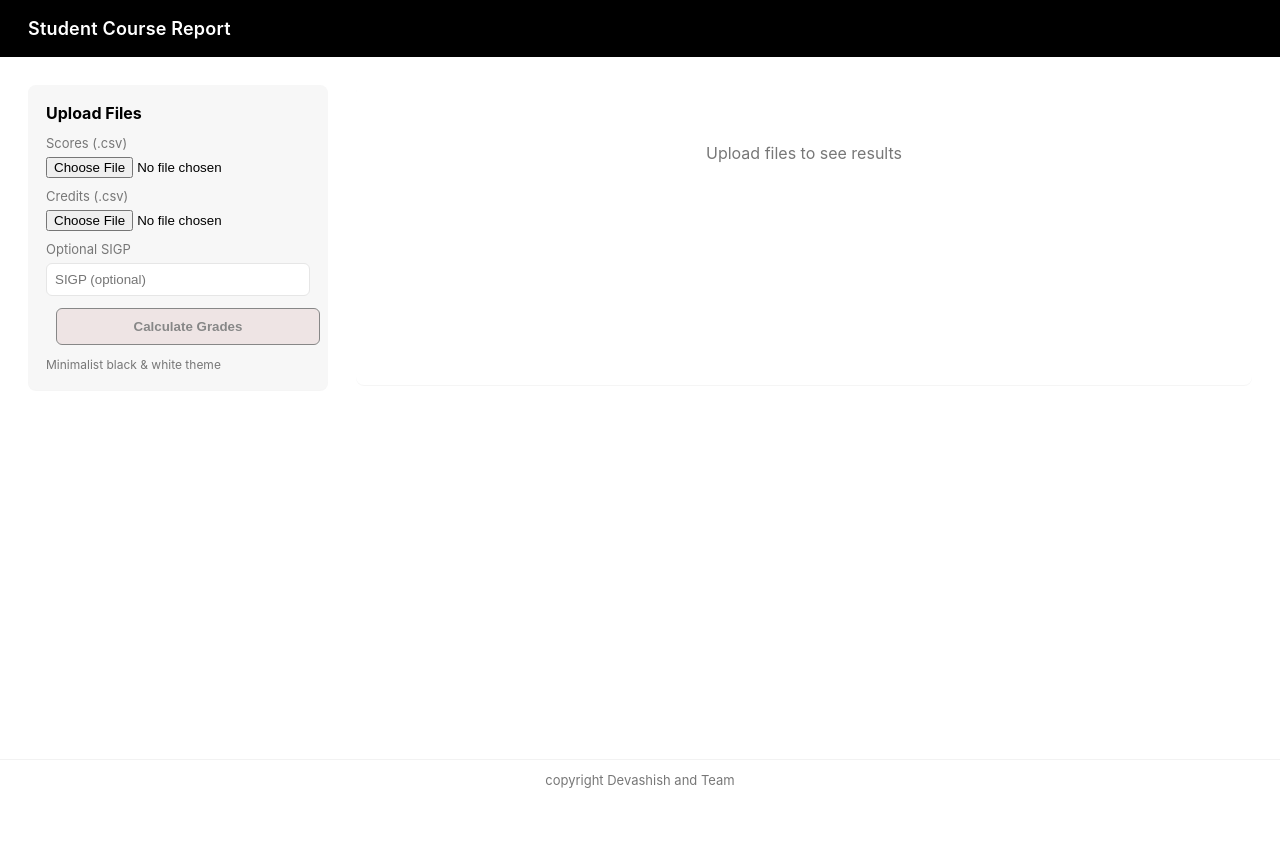
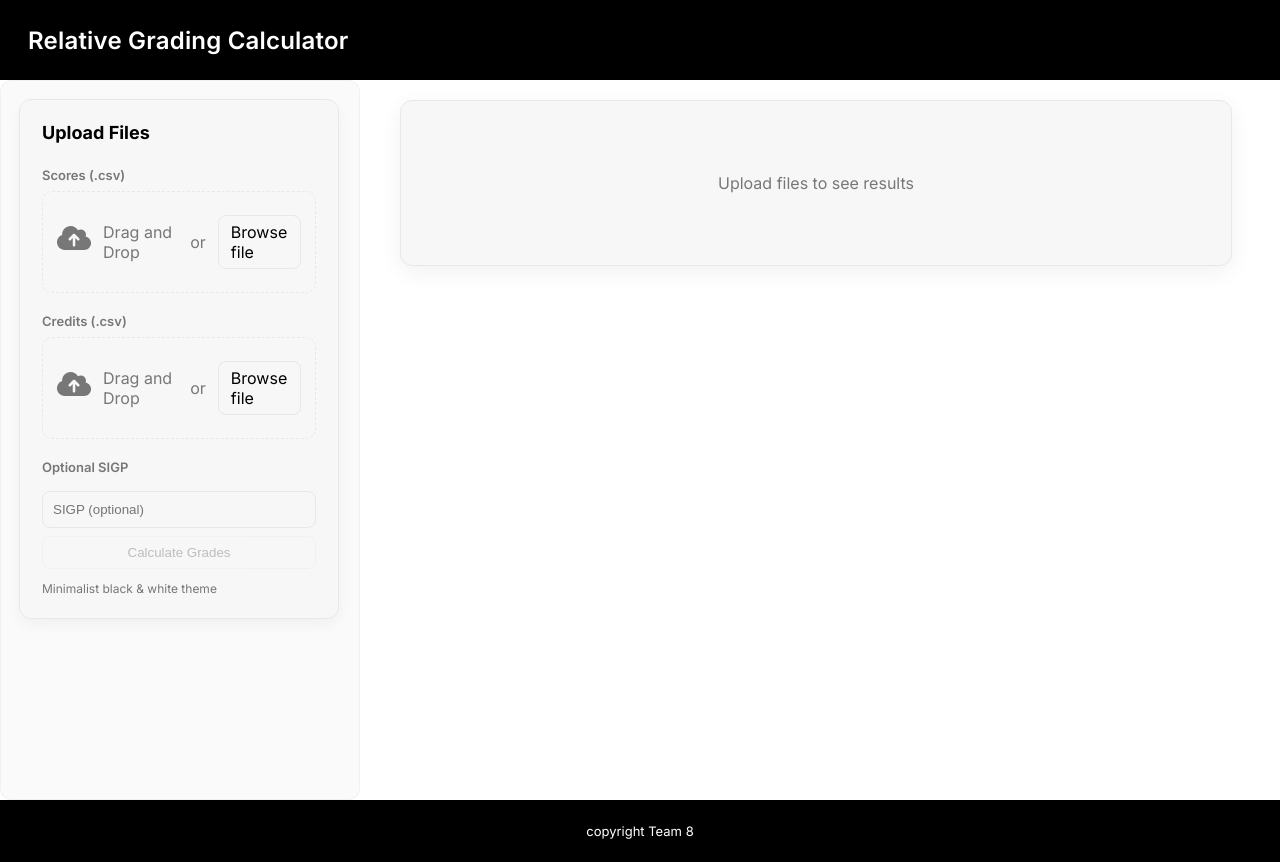
Before and after one commit to Game-Coder-94/MicroProject, a React (Create React App) app in the folder frontend/: page / in a window 1280 px wide. Before the commit the page ends 800 px from the top, so only its background shows below. Built offline with nearby package versions, Linux system fonts and the light colour scheme.

Commit message:
frountend updated

```diff
--- a/frontend/public/index.html
+++ b/frontend/public/index.html
@@ -15,6 +15,8 @@
       user's mobile device or desktop. See https://developers.google.com/web/fundamentals/web-app-manifest/
     -->
     <link rel="manifest" href="%PUBLIC_URL%/manifest.json" />
+    <!-- Google Fonts: playfair for display, inter for UI -->
+    <link href="https://fonts.googleapis.com/css2?family=Playfair+Display:wght@700;900&family=Inter:wght@300;400;600;700&display=swap" rel="stylesheet">
     <!--
       Notice the use of %PUBLIC_URL% in the tags above.
       It will be replaced with the URL of the `public` folder during the build.
@@ -24,7 +26,7 @@
       work correctly both with client-side routing and a non-root public URL.
       Learn how to configure a non-root public URL by running `npm run build`.
     -->
-    <title>React App</title>
+    <title>Student Course Report</title>
   </head>
   <body>
     <noscript>You need to enable JavaScript to run this app.</noscript>
--- /dev/null
+++ b/frontend/src/components/FileUpload.jsx
@@ -0,0 +1,21 @@
+import '../styles/FileUpload.css';
+
+function FileUpload({ handleChange, id, name }) {
+  const inputId = id || `file-${Math.random().toString(36).slice(2, 8)}`;
+
+  return (
+    <label htmlFor={inputId} className="file-upload-label">
+      <div className="file-upload-design">
+        <svg viewBox="0 0 640 512" height="1em">
+          <path d="M144 480C64.5 480 0 415.5 0 336c0-62.8 40.2-116.2 96.2-135.9c-.1-2.7-.2-5.4-.2-8.1c0-88.4 71.6-160 160-160c59.3 0 111 32.2 138.7 80.2C409.9 102 428.3 96 448 96c53 0 96 43 96 96c0 12.2-2.3 23.8-6.4 34.6C596 238.4 640 290.1 640 352c0 70.7-57.3 128-128 128H144zm79-217c-9.4 9.4-9.4 24.6 0 33.9s24.6 9.4 33.9 0l39-39V392c0 13.3 10.7 24 24 24s24-10.7 24-24V257.9l39 39c9.4 9.4 24.6 9.4 33.9 0s9.4-24.6 0-33.9l-80-80c-9.4-9.4-24.6-9.4-33.9 0l-80 80z"></path>
+        </svg>
+        <p>Drag and Drop</p>
+        <p>or</p>
+        <span className="browse-button">Browse file</span>
+      </div>
+      <input id={inputId} name={name} type="file" accept=".csv" onChange={handleChange} />
+    </label>
+  );
+}
+
+export default FileUpload;
--- a/frontend/src/components/Grading.jsx
+++ b/frontend/src/components/Grading.jsx
@@ -1,5 +1,7 @@
 import React, { useState } from 'react';
+import Header from './Header.jsx';
 import '../styles/Grading.css';
+import Sidebar from './Sidebar.jsx';
 
 function Grading() {
   const [scoresFile, setScoresFile] = useState(null);
@@ -63,29 +65,19 @@ function Grading() {
 
   return (
     <div className="grading-app">
-      <header className="topbar">Student Course Report</header>
+      <Header />
 
       <div className="main">
-        <aside className="sidebar">
-          <div className="upload-card">
-            <h3>Upload Files</h3>
-            <form onSubmit={handleUpload}>
-              <label className="file-label">Scores (.csv)</label>
-              <input className="file-input" type="file" accept=".csv" onChange={handleScoresChange} />
-
-              <label className="file-label">Credits (.csv)</label>
-              <input className="file-input" type="file" accept=".csv" onChange={handleCreditsChange} />
-
-              <label className="file-label">Optional SIGP</label>
-              <input className="text-input" type="text" placeholder="SIGP (optional)" value={sigpState} onChange={(e) => setSigpState(e.target.value)} />
-
-              <button className="primary-btn" type="submit" disabled={!scoresFile || !creditsFile}>Calculate Grades</button>
-            </form>
-
-            {error && <div className="error">{error}</div>}
-            <div className="note">Minimalist black & white theme</div>
-          </div>
-        </aside>
+        <Sidebar
+          scoresFile={scoresFile}
+          creditsFile={creditsFile}
+          onScoresChange={handleScoresChange}
+          onCreditsChange={handleCreditsChange}
+          sigp={sigpState}
+          setSigp={setSigpState}
+          onUpload={handleUpload}
+          error={error}
+        />
 
         <section className="content">
           <div className="content-card">
@@ -97,7 +89,7 @@ function Grading() {
                   <thead>
                     <tr>
                       <th>Student Name</th>
-                      <th>Avg Z-Score</th>
+                      <th>SGPA</th>
                       {courses.map((subject) => (
                         <th key={subject}>{subject}</th>
                       ))}
@@ -107,11 +99,11 @@ function Grading() {
                     {results.map((student, idx) => (
                       <tr key={idx}>
                         <td className="name-cell">{student.name}</td>
-                        <td className="zcell">{student.avgZScore}</td>
+                        <td className="zcell">{student.summary?.sgpa ?? '-'}</td>
                         {courses.map((subject) => (
                           <td key={subject}>
-                            <span className={`grade-badge ${getGradeClass(student.courseGrades[subject])}`}>
-                              {student.courseGrades[subject]}
+                            <span className={`grade-badge ${getGradeClass(student.courseGrades?.[subject])}`}>
+                              {student.courseGrades?.[subject] ?? '-'}
                             </span>
                           </td>
                         ))}
@@ -125,7 +117,7 @@ function Grading() {
         </section>
       </div>
 
-      <footer className="footer">copyright Devashish and Team</footer>
+      <footer className="footer">copyright Team 8</footer>
     </div>
   );
 }
--- /dev/null
+++ b/frontend/src/components/Header.jsx
@@ -0,0 +1,9 @@
+import '../styles/Header.css';
+
+function Header() {
+    return (
+        <header className="topbar">Relative Grading Calculator</header>
+    )
+}
+
+export default Header;
--- /dev/null
+++ b/frontend/src/components/Sidebar.jsx
@@ -0,0 +1,31 @@
+import React from 'react';
+import FileUpload from './FileUpload.jsx';
+
+function Sidebar({ scoresFile, creditsFile, onScoresChange, onCreditsChange, sigp, setSigp, onUpload, error }) {
+  return (
+    <aside className="sidebar">
+      <div className="upload-card">
+        <h3>Upload Files</h3>
+        <form className="file-upload-form" onSubmit={onUpload}>
+          <label className="file-label">Scores (.csv)</label>
+          <FileUpload handleChange={onScoresChange} id="scores-file" name="csvMarksFile" />
+          {scoresFile && <div className="selected-file">{scoresFile.name}</div>}
+
+          <label className="file-label">Credits (.csv)</label>
+          <FileUpload handleChange={onCreditsChange} id="credits-file" name="csvCreditsFile" />
+          {creditsFile && <div className="selected-file">{creditsFile.name}</div>}
+
+          <label className="file-label">Optional SIGP</label>
+          <input className="text-input" type="text" placeholder="SIGP (optional)" value={sigp} onChange={(e) => setSigp(e.target.value)} />
+
+          <button className="primary-btn" type="submit" disabled={!scoresFile || !creditsFile}>Calculate Grades</button>
+        </form>
+
+        {error && <div className="error">{error}</div>}
+        <div className="note">Minimalist black & white theme</div>
+      </div>
+    </aside>
+  );
+}
+
+export default Sidebar;
--- /dev/null
+++ b/frontend/src/styles/FileUpload.css
@@ -0,0 +1,63 @@
+/* From Uiverse.io by Fundiman - adapted for minimalist B&W */
+.file-upload-form {
+  width: 100%;
+  display: flex;
+  flex-direction: column;
+  gap: 8px;
+  align-items: stretch;
+}
+
+.file-upload-label input {
+  display: none;
+}
+
+.file-upload-label svg {
+  height: 40px;
+  fill: var(--muted);
+  margin-bottom: 8px;
+}
+
+.file-upload-label {
+  cursor: pointer;
+  background-color: transparent;
+  padding: 14px;
+  border-radius: 10px;
+  border: 1px dashed var(--border);
+  box-shadow: none;
+  color: var(--muted);
+  display: flex;
+  align-items: center;
+  gap: 12px;
+  transition: background .12s ease, border-color .12s ease, transform .08s ease, box-shadow .12s ease;
+}
+
+.file-upload-label:hover {
+  background: rgba(0,0,0,0.02);
+  border-color: rgba(0,0,0,0.08);
+  transform: translateY(-2px);
+}
+
+.file-upload-label:focus-within {
+  outline: 3px solid rgba(0,0,0,0.06);
+  outline-offset: 2px;
+}
+
+.file-upload-design {
+  display: flex;
+  flex-direction: row;
+  align-items: center;
+  gap: 12px;
+}
+
+.browse-button {
+  background-color: var(--panel);
+  padding: 6px 12px;
+  border-radius: 8px;
+  color: var(--accent);
+  border: 1px solid var(--border);
+  transition: all 0.18s ease;
+}
+
+.browse-button:hover {
+  background-color: rgba(0,0,0,0.03);
+}
--- a/frontend/src/styles/Grading.css
+++ b/frontend/src/styles/Grading.css
@@ -2,8 +2,22 @@
   --bg: #ffffff;
   --panel: #f7f7f7;
   --accent: #000000;
+  --filler: #242424;
   --muted: #777777;
   --glass: rgba(0, 0, 0, 0.04);
+
+  /* Global sizes */
+  --container-max-width: 1280px;
+
+  /* Typography */
+  --display-font: 'Playfair Display', serif;
+  --ui-font: 'Inter', system-ui, -apple-system, "Segoe UI", Roboto, "Helvetica Neue", Arial, sans-serif;
+
+  --hero-font-size: 110px; /* used for big header logo */
+  --lead-font-size: 18px; /* subtitle / lead copy */
+  --body-font-size: 16px;
+
+  --border: #e8e8e8;
 }
 
 * {
@@ -18,98 +32,174 @@ body,
 
 body {
   margin: 0;
-  font-family:
-    Inter,
-    system-ui,
-    -apple-system,
-    "Segoe UI",
-    Roboto,
-    "Helvetica Neue",
-    Arial;
+  font-family: var(--ui-font);
+  font-size: var(--body-font-size);
   background: var(--bg);
   color: var(--accent);
+  -webkit-font-smoothing: antialiased;
+  -moz-osx-font-smoothing: grayscale;
 }
+
+/* Make images, placeholders and avatars follow the B&W tile style */
+img,
+.hero-img,
+.avatar,
+.card-img {
+  filter: grayscale(100%) contrast(96%);
+  border-radius: 12px;
+  box-shadow: 0 8px 22px rgba(0,0,0,0.08);
+  object-fit: cover;
+  transition: transform .18s ease, box-shadow .18s ease, filter .18s ease;
+}
+
+img:hover,
+.hero-img:hover,
+.card-img:hover,
+.avatar:hover {
+  transform: translateY(-4px);
+  box-shadow: 0 12px 34px rgba(0,0,0,0.12);
+}
+
+/* Keep grade badges colored and slightly elevated */
+.grade-badge {
+  filter: none;
+  box-shadow: 0 6px 18px rgba(0,0,0,0.12);
+  transform: translateZ(0);
+  display: inline-block;
+  vertical-align: middle;
+  z-index: 2;
+}
+
 
 .grading-app {
   display: flex;
   flex-direction: column;
   min-height: 100vh;
 }
-.topbar {
-  background: var(--accent);
-  color: var(--bg);
-  padding: 18px 28px;
-  font-weight: 600;
-  font-size: 18px;
-  letter-spacing: 0.2px;
-}
 
 .main {
   display: flex;
-  flex: 1;
-  gap: 28px;
-  padding: 28px;
-  align-items: flex-start;
+  min-height: 90vh;
+  gap: 40px;
+  padding: 0px 48px 0px 0px;
+  align-items: stretch;
 }
 
 .sidebar {
-  width: 300px;
+  width: 360px;
+  position: sticky;
+  top: 90px;
+  align-self: stretch;
+  display: flex;
+  flex-direction: column;
+  min-height: 100%;
+  background: rgba(0,0,0,0.02);
+  color: var(--muted);
+  padding: 18px;
+  border-radius: 12px;
+  border: 1px solid rgba(0,0,0,0.04);
+  transition: background .12s ease, box-shadow .12s ease, transform .12s ease;
+}
+
+.sidebar:hover {
+  transform: translateY(-2px);
+  box-shadow: 0 12px 30px rgba(0,0,0,0.06);
 }
 
 .upload-card {
   background: var(--panel);
-  border-radius: 8px;
-  padding: 18px;
-  box-shadow: 0 1px 0 var(--glass);
+  color: var(--accent);
+  padding: 22px;
+  border-radius: 12px;
+  box-shadow: 0 6px 18px rgba(0,0,0,0.05);
+  border: 1px solid var(--border);
+  max-width: 320px;
+  height: min-content;
+  transition: transform .14s ease, box-shadow .14s ease;
+}
+
+.upload-card:hover {
+  transform: translateY(-6px);
+  box-shadow: 0 18px 48px rgba(0,0,0,0.08);
 }
 
 .upload-card h3 {
   margin: 0 0 12px 0;
-  font-size: 16px;
+  font-size: 18px;
+  font-weight: 700;
+  color: var(--accent);
 }
 
 .file-label {
   display: block;
-  margin-top: 10px;
+  margin-top: 12px;
   font-size: 13px;
   color: var(--muted);
+  font-weight: 600;
 }
 
 .file-input {
   width: 100%;
+  margin-top: 8px;
+  background: transparent;
+}
+
+.selected-file {
+  font-size: 13px;
+  color: var(--accent);
   margin-top: 6px;
-  background: transparent;
+  word-break: break-word;
+  background: rgba(0,0,0,0.02);
+  padding: 6px 8px;
+  border-radius: 8px;
+  display: inline-block;
 }
 
 .text-input {
   width: 100%;
-  margin-top: 6px;
-  padding: 8px;
-  border: 1px solid #e6e6e6;
-  border-radius: 6px;
-  background: #fff;
+  margin-top: 8px;
+  padding: 10px;
+  border-radius: 8px;
+  border: 1px solid var(--border);
+  background: transparent;
+  color: var(--accent);
+  transition: box-shadow .12s ease, border-color .12s ease;
 }
 
-.primary-btn {
+.note {
   margin-top: 12px;
-  width: 100%;
-  padding: 10px;
-  border: 1px solid var(--accent);
-  background: transparent;
-  color: var(--accent);
-  border-radius: 6px;
-  cursor: pointer;
-  font-weight: 600;
+  font-size: 12px;
+  color: var(--muted);
+}
+
+.primary-btn:hover:not([disabled]) {
+  background: var(--accent);
+  color: var(--bg);
+  transform: translateY(-1px);
+  box-shadow: 0 8px 24px rgba(0,0,0,0.1);
+}
+
+.primary-btn:active:not([disabled]) {
+  transform: translateY(0);
+}
+
+.primary-btn:focus-visible {
+  outline: 3px solid rgba(0,0,0,0.06);
+  outline-offset: 2px;
 }
 
 .primary-btn[disabled] {
   opacity: 0.45;
   cursor: not-allowed;
+  background: transparent;
+  color: var(--muted);
+  border-color: rgba(0,0,0,0.06);
+  box-shadow: none;
 }
 
 .error {
   margin-top: 10px;
-  color: #8b0000;
+  color: #ff6b6b;
   font-size: 13px;
 }
 
@@ -126,11 +216,12 @@ body {
 }
 
 .content-card {
-  background: #fff;
-  border-radius: 8px;
-  padding: 18px;
-  box-shadow: 0 1px 0 var(--glass);
-  min-height: 300px;
+  margin: 20px 0px;
+  background: var(--panel);
+  border-radius: 12px;
+  padding: 32px;
+  box-shadow: 0 6px 22px rgba(0,0,0,0.06);
+  border: 1px solid var(--border);
 }
 
 .placeholder {
@@ -153,18 +244,41 @@ body {
   position: sticky;
   top: 0;
   background: #fff;
-  border-bottom: 1px solid #e9e9e9;
-  padding: 12px;
+  color: var(--muted);
+  border-bottom: 1px solid var(--border);
+  padding: 14px 16px;
   text-align: left;
+  font-weight: 600;
+  letter-spacing: 0.2px;
+}
+
+.results-table thead th:first-child {
+  width: 360px; /* larger name column */
+  min-width: 220px;
 }
 
 .results-table tbody td {
-  padding: 12px;
-  border-bottom: 1px solid #f1f1f1;
+  padding: 14px 16px;
+  border-bottom: 1px solid #f3f3f3;
+  vertical-align: middle;
+}
+
+.results-table tbody tr {
+  background: transparent;
+  transition: background .15s ease, transform .15s ease, box-shadow .15s ease;
+}
+
+.results-table tbody tr:hover {
+  background: rgba(0,0,0,0.02);
+  transform: translateY(-2px);
+  box-shadow: 0 6px 20px rgba(0,0,0,0.04);
 }
 
 .name-cell {
-  font-weight: 600;
+  font-weight: 700;
+  font-size: 1rem;
+  padding-right: 8px;
+  color: var(--accent);
 }
 
 .zcell {
@@ -172,6 +286,18 @@ body {
   font-weight: 600;
 }
 
+.grade-badge {
+  padding: 6px 10px;
+  border-radius: 14px;
+  font-weight: 700;
+  font-size: 0.9rem;
+}
+
+@media (max-width: 900px) {
+  .results-table thead th:first-child { width: auto; }
+  .results-table thead th, .results-table tbody td { padding: 10px; }
+  .logo-large { font-size: 48px; }
+}
 .grade-badge {
   display: inline-block;
   padding: 6px 9px;
@@ -190,11 +316,14 @@ body {
 .grade-unknown { background: #eaeaea; color: #000; }
 
 .footer {
+  background: var(--accent);
+  min-height: 62px;
   padding: 12px 20px;
   text-align: center;
-  color: var(--muted);
+  align-content: center;
+  color: var(--bg);
   font-size: 13px;
-  border-top: 1px solid #f2f2f2;
+  border-top: 0px solid #f2f2f2;
 }
 
 @media (max-width: 900px) {
@@ -207,19 +336,17 @@ body {
   }
 }
 .container {
-  max-width: 800px;
-  margin: 2rem auto;
-  font-family: "Franklin Gothic Medium", "Arial Narrow", Arial, sans-serif;
-  padding: 0 1rem;
-  text-align: center;
-  color: #030415;
+  max-width: var(--container-max-width);
+  margin: 3rem auto;
+  padding: 0 2rem;
+  color: var(--accent);
 }
 
 .card {
-  background: #f8f9fa;
+  background: var(--panel);
   padding: 2rem;
-  border-radius: 8px;
-  box-shadow: 0 2px 4px rgba(0, 0, 0, 0.1);
+  border-radius: 12px;
+  box-shadow: 0 6px 18px rgba(0,0,0,0.06);
   margin-bottom: 2rem;
 }
 
@@ -240,18 +367,31 @@ body {
 }
 
 button {
-  background: #007bff;
-  color: white;
-  border: none;
+  background: transparent;
+  color: var(--accent);
+  border: 1px solid rgba(0,0,0,0.08);
   padding: 0.5rem 1rem;
-  border-radius: 4px;
-  cursor: pointer;
-  margin-left: 10px;
+  border-radius: 8px;
+  transition: background .12s ease, color .12s ease, transform .06s ease;
+}
+
+button:hover:not([disabled]) {
+  background: rgba(0,0,0,0.04);
+  transform: translateY(-1px);
+}
+
+button:active:not([disabled]) { transform: translateY(0); }
+
+button:focus-visible {
+  outline: 3px solid rgba(0,0,0,0.06);
+  outline-offset: 2px;
 }
 
 button:disabled {
-  background: hsla(0, 94%, 27%, 0.166);
+  opacity: 0.5;
   cursor: not-allowed;
+  color: var(--muted);
+  border-color: rgba(0,0,0,0.06);
 }
 
 table {
@@ -264,16 +404,16 @@ th,
 td {
   padding: 12px;
   text-align: left;
-  border-bottom: 1px solid #ddd;
+  border-bottom: 1px solid #eee;
 }
 
 th {
-  background-color: #007bff;
+  background-color: #111;
   color: white;
 }
 
 .error {
-  color: #dc3545;
+  color: #ff6b6b;
   margin-top: 10px;
 }
 
--- /dev/null
+++ b/frontend/src/styles/Header.css
@@ -0,0 +1,10 @@
+.topbar {
+  background: var(--accent);
+  color: var(--bg);
+  min-height: 80px;
+  align-content: center;
+  padding: 18px 28px;
+  font-weight: 600;
+  font-size: 24px;
+  letter-spacing: 0.2px;
+}
```
Also changed, not shown: frontend/src/App.css (added, +7 -0 lines), 1 other file (tests, documents, lock files or other folders).
